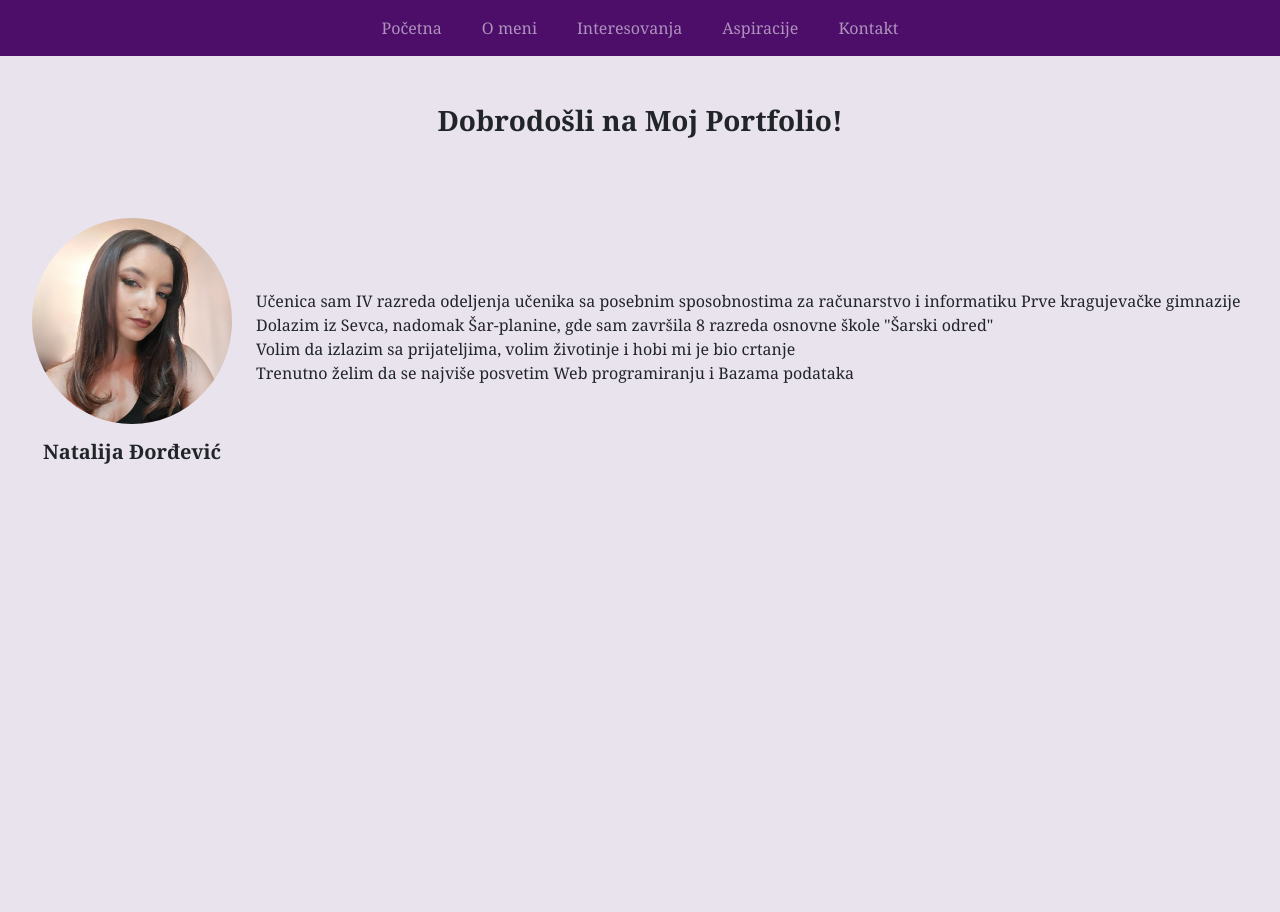
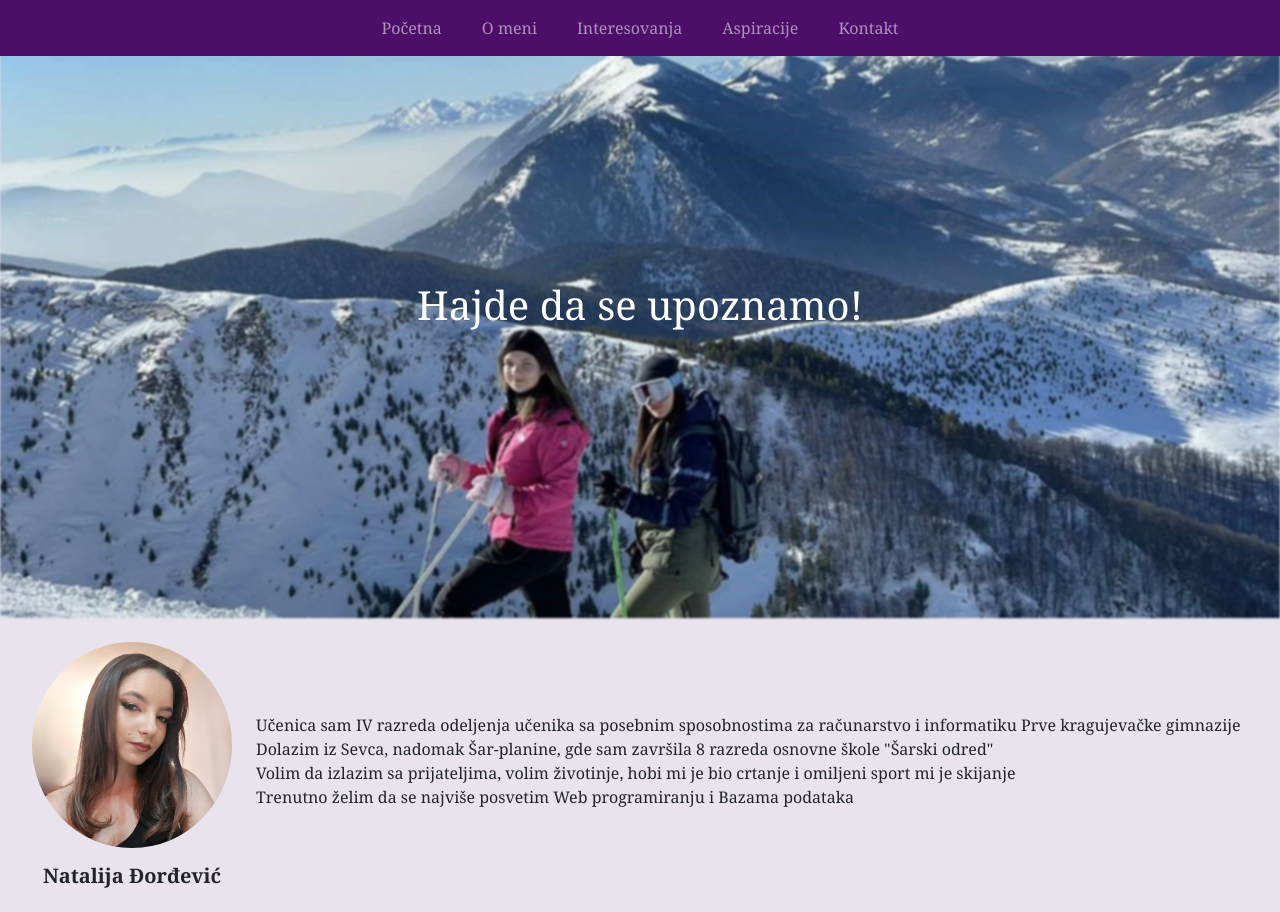
Before and after one commit to djordjevicnatalija/natalijadj, a plain HTML site: page mojportfolio.html in a window 1280 px wide. Before the commit the page ends 800 px from the top, so only its background shows below. Drawn offline with nearby package versions, Linux system fonts and the light colour scheme.

Commit message:
portfolio 3

```diff
--- a/mojportfolio.html
+++ b/mojportfolio.html
@@ -5,13 +5,14 @@
     <meta name="viewport" content="width=device-width, initial-scale=1.0">
     <title>Moj Portfolio</title>
     <link href="https://cdn.jsdelivr.net/npm/bootstrap@5.3.2/dist/css/bootstrap.min.css" rel="stylesheet" integrity="sha384-T3c6CoIi6uLrA9TneNEoa7RxnatzjcDSCmG1MXxSR1GAsXEV/Dwwykc2MPK8M2HN" crossorigin="anonymous">
-    <script src="https://kit.fontawesome.com/669abbd252.js" crossorigin="anonymous"></script>
+    <script src="https://cdn.jsdelivr.net/npm/bootstrap@5.3.2/dist/js/bootstrap.bundle.min.js" integrity="sha384-C6RzsynM9kWDrMNeT87bh95OGNyZPhcTNXj1NW7RuBCsyN/o0jlpcV8Qyq46cDfL" crossorigin="anonymous"></script>
     <style>
         *{
             font-family: Cambria, Cochin, Georgia, Times, 'Times New Roman', serif;
         }
         body{
             background-color: rgb(233, 227, 237);
+            margin: 0;
         }
         #color{
             background-color: rgb(77, 14, 106);
@@ -26,10 +27,10 @@
         }
         @media (max-width: 450px) {
             h3 {
-                font-size: 19px;
+                font-size: 18px;
             }
             h5{
-                font-size: 17px;
+                font-size: 16px;
             }
             #image{
                 width:170px;
@@ -48,6 +49,12 @@
             .tekst{
                 text-align: center;
             }
+            .overlay-text{
+                font-size: 25px;
+            }
+            h1{
+                font-size: 19px;
+            }
         }
         #image{
             max-width: 200px;
@@ -65,11 +72,31 @@
             box-shadow: 0px 0px 10px rgb(133, 130, 126);
             transition: all 0.3s ease-in-out;
         }
+        #pocetna{
+            width: 100%;
+            height: auto;
+            filter: blur(1px);
+        }
+        .image-container {
+            position: relative;
+            text-align: center;
+            box-sizing: content-box;
+            margin-right: 0;
+        }
+        .overlay-text {
+            position: absolute;
+            top: 50%;
+            left: 50%;
+            transform: translate(-50%, -50%);
+            color: white;
+            font-size: 50px;
+            text-align: center;
+        }
     </style>
 </head>
 <body>
     <header>
-        <nav class="navbar navbar-expand-sm sticky-top navbar-dark" id="color">
+        <nav class="navbar navbar-expand-sm fixed-top navbar-dark" id="color">
             <div class="container" style="color: white;">
                 <button class="navbar-toggler ms-auto" id="menu" type="button" data-bs-toggle="collapse" data-bs-target="#n_bar" aria-controls="navbarNavAltMarkup" aria-label="Toggle navigation">
                     <span class="navbar-toggler-icon"></span>
@@ -84,11 +111,21 @@
                     </ul>
                 </div>
             </div>
+        </nav>
     </header>
+    <div class="">
+        <div class="row">
+          <div class="">
+            <div class="image-container">
+              <img src="pocetna.jpg" id="pocetna" class="img-fluid" alt="Slika">
+              <div class="overlay-text">
+                <h1>Hajde da se upoznamo!</h1>
+              </div>
+            </div>
+          </div>
+        </div>
+      </div>
 
-    <div class="d-flex justify-content-center align-items-center p-5">
-        <h3><b>Dobrodošli na Moj Portfolio!</b></h3>
-    </div>
 
     <div class="d-flex flex-row align-items-center gap-4 p-3 pozadina ps-4 pe-1 pt-4 ms-2 me-2" id="me">
         <div class="d-flex flex-column align-items-center centriranje">
@@ -99,7 +136,7 @@
             <p class="text-left">
                 Učenica sam IV razreda odeljenja učenika sa posebnim sposobnostima za računarstvo i informatiku Prve kragujevačke gimnazije<br>
                 Dolazim iz Sevca, nadomak Šar-planine, gde sam završila 8 razreda osnovne škole "Šarski odred"<br>
-                Volim da izlazim sa prijateljima, volim životinje i hobi mi je bio crtanje<br>
+                Volim da izlazim sa prijateljima, volim životinje, hobi mi je bio crtanje i omiljeni sport mi je skijanje<br>
                 Trenutno želim da se najviše posvetim Web programiranju i Bazama podataka
             </p>
         </div>
```
Also changed, not shown: pocetna.jpg (added), pocetna1.jpg (added).
